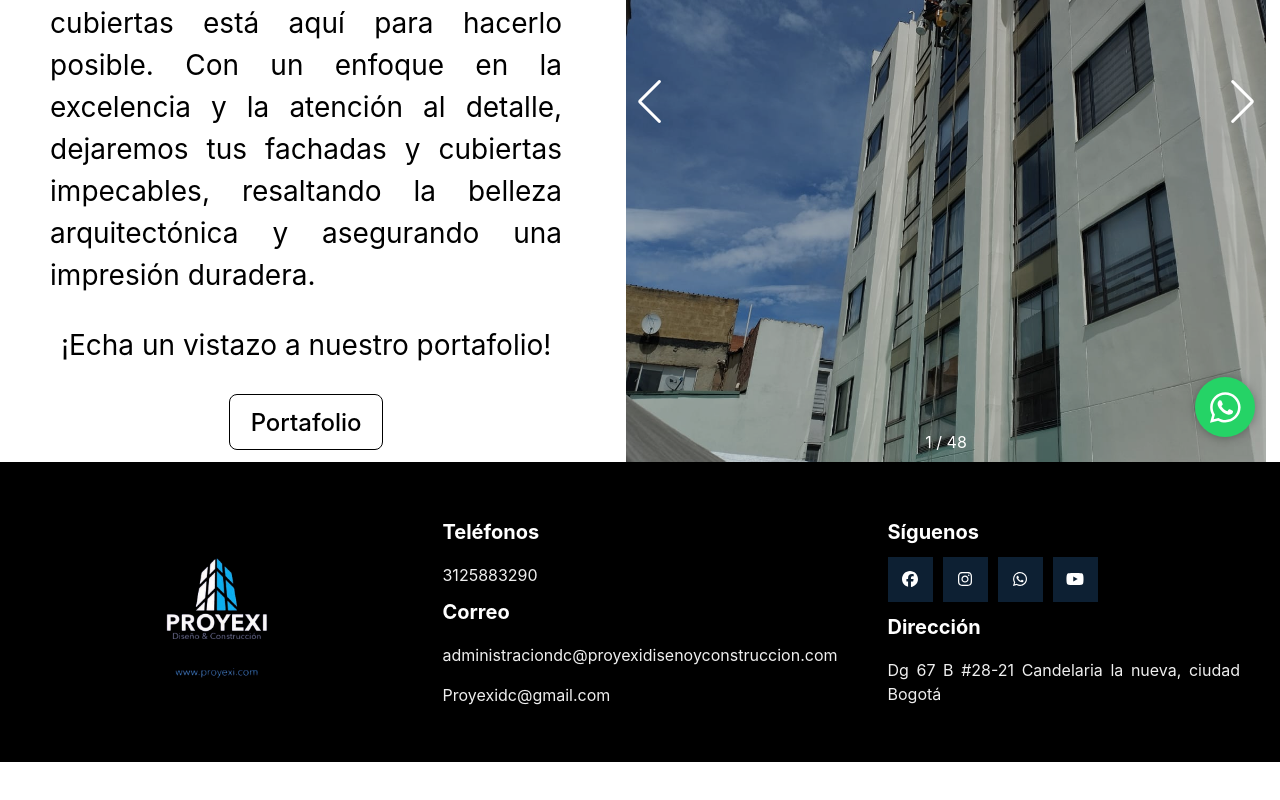
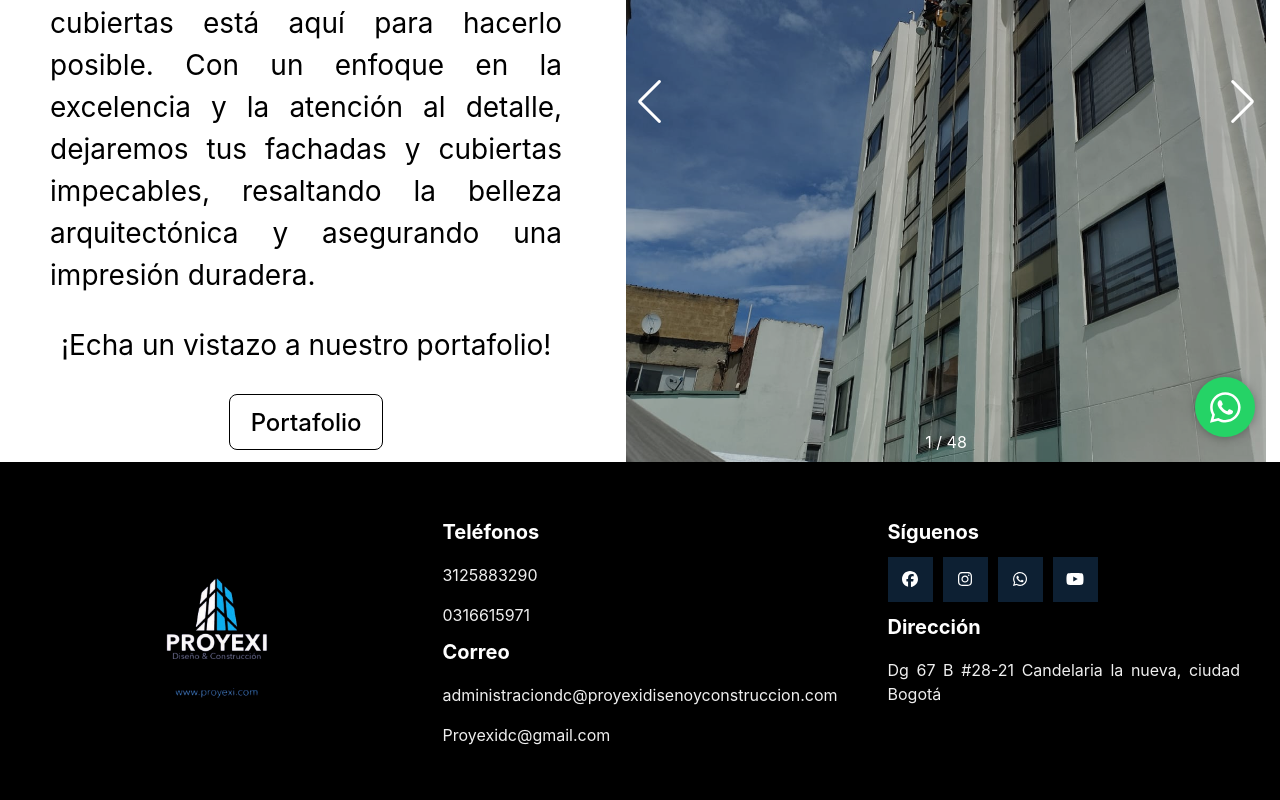
Before and after one commit to milenaAristiza/react-proyexi3, a React (Vite) app: page /fachadas in a window 1280 px wide. Shown: the part 338-1138 px from the top of the page. Before the commit the page ends 1100 px from the top, so only its background shows below. Built offline with nearby package versions, Linux system fonts and the light colour scheme.

Commit message:
add number

```diff
--- a/src/components/Footer/Footer.jsx
+++ b/src/components/Footer/Footer.jsx
@@ -19,7 +19,7 @@ const Footer = () => {
                 <div className="box">
                     <h2>Teléfonos</h2>
                     <p>3125883290</p>
-                    {/* <p>3052532537</p> */}
+                    <p>0316615971</p>
                     {/* <p>6615971</p> */}
 
                     <h2>Correo</h2>
```
